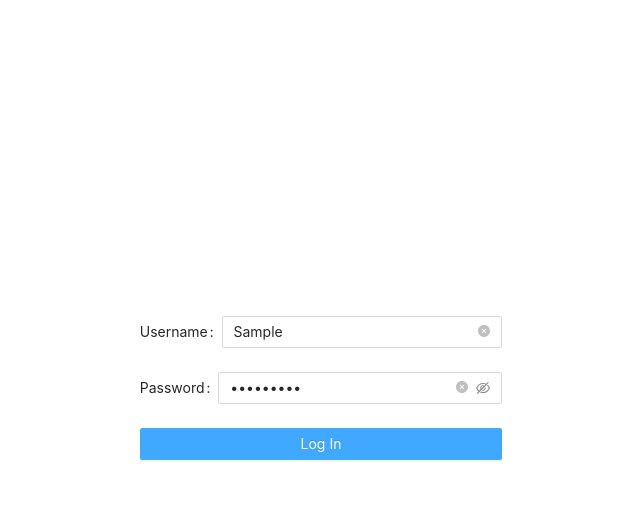
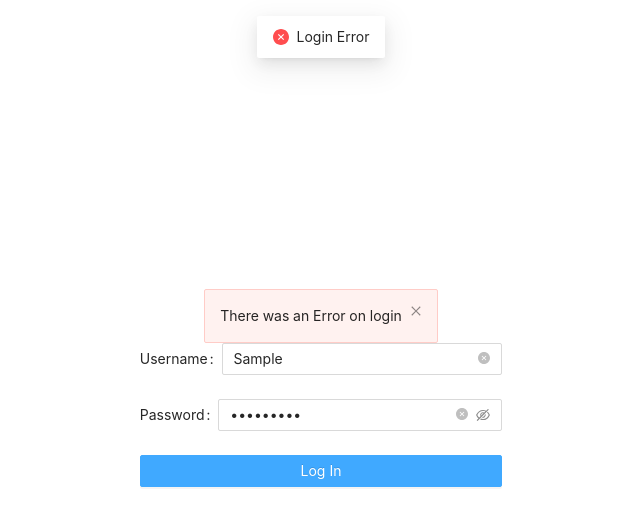
Before and after one commit to JihadRinaldi/antd-demo, a React (Create React App) app: page / in a window 1280 px wide. Both pictures are taken after typing "Sample", "Sample123" into the empty fields and a click on the button "Log In". Shown: the top 526 px of the page, without its empty margins (319-959 px from the left). Built offline with nearby package versions, Linux system fonts and the light colour scheme.

Commit message:
antd alert form

```diff
--- a/src/App.js
+++ b/src/App.js
@@ -1,14 +1,29 @@
 import 'antd/dist/antd.min.css';
 import './App.css';
-import { Button, Input, Form } from 'antd';
+import { Button, Input, Form, message, Alert } from 'antd';
+import { useState } from 'react';
 
 function App() {
+  const [showAlert, setShowAlert] = useState(false);
   const onFinish = (e) => {
     console.log(e);
+    setTimeout(() => {
+      message.error('Login Error');
+      setShowAlert(true);
+    }, 2000);
   };
   return (
     <div className="App">
       <header className="App-header">
+        <div>
+          {showAlert && (
+            <Alert
+              type="error"
+              description="There was an Error on login"
+              closable
+            />
+          )}
+        </div>
         <Form onFinish={onFinish}>
           <Form.Item
             label="Username"
```
